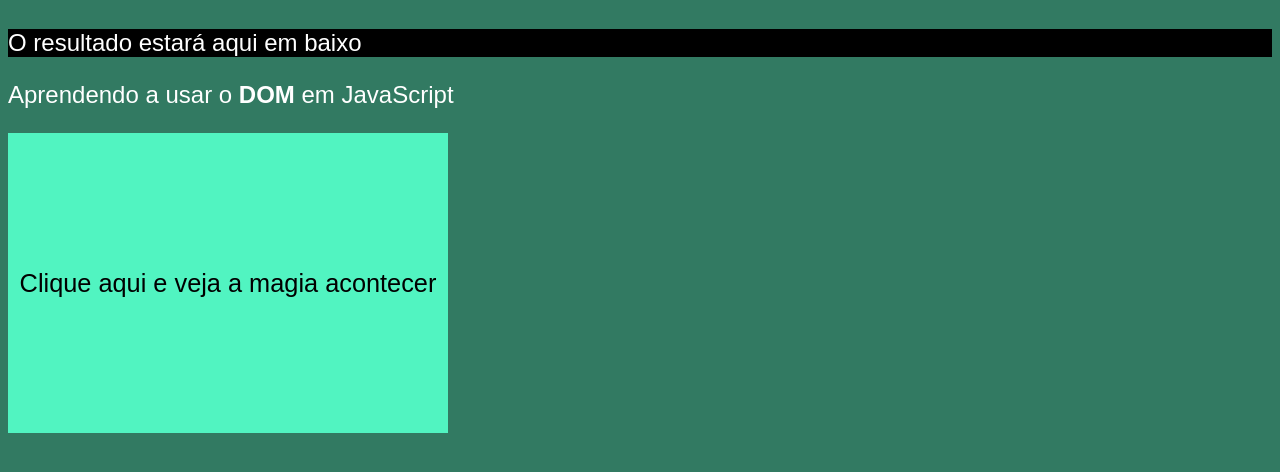
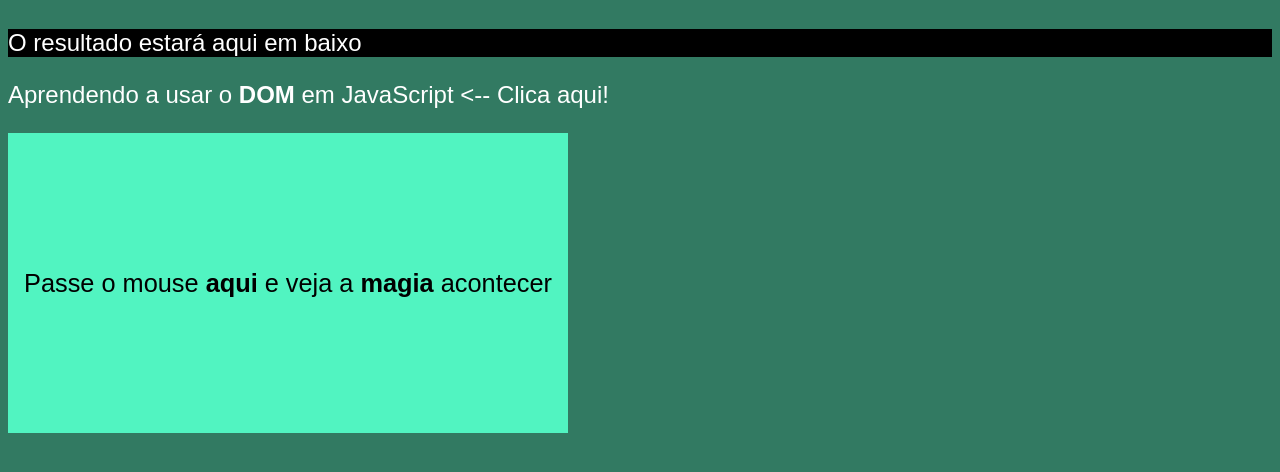
Before and after one commit to EdOzz42/00_dom_events_test, a plain HTML site: page index.html in a window 1280 px wide. Shown: the part 90-562 px from the top of the page. Drawn offline with Linux system fonts and the light colour scheme.

Commit message:
Pequenas Mudanças
Pouca mudanças no estilo e pequenas adições de texto. :+1:

```diff
--- a/index.html
+++ b/index.html
@@ -12,9 +12,9 @@
 
     <h1 class="cont" name="hname" onclick="clicar()">Iniciação dos estudos com DOM</h1> <!--Quando clicar, fazer o evento onclick, no título, vai disparar a ação "clicar()"-->
     <p class="cont">Aqui vai um resultado</p>
-    <p class="cont" id="dom" >Aprendendo a usar o <strong>DOM</strong> em JavaScript</p>
+    <p class="cont" id="dom" >Aprendendo a usar o <strong>DOM</strong> em JavaScript &lt-- Clica aqui!</p>
     <!--<div id = 'caq'>Clique aqui</div>-->
-    <div class="caq" onmouseenter="entrar()" onmouseout="sair()">Clique aqui e veja a magia acontecer </div>
+    <div class="caq" onmouseenter="entrar()" onmouseout="sair()">Passe o mouse <strong>aqui</strong> e veja a <strong>magia</strong> acontecer </div>
     <script src="javascript.js"></script>
 
 </body>
--- a/javascript.js
+++ b/javascript.js
@@ -45,5 +45,5 @@ function clicou() {
     p.style.background = "Crimson"
 }
 function sair1() {
-    p.style.background = "blue"
+    p.style.background = "black"
 }
--- a/style.css
+++ b/style.css
@@ -7,7 +7,7 @@ div {
     background-color: rgb(81, 244, 193);
     font: normal 19pt Arial;
     color:rgb(0, 0, 0);
-    width: 440px;
+    width: 560px;
     height: 300px;
     line-height: 300px;
     text-align: center;
```
